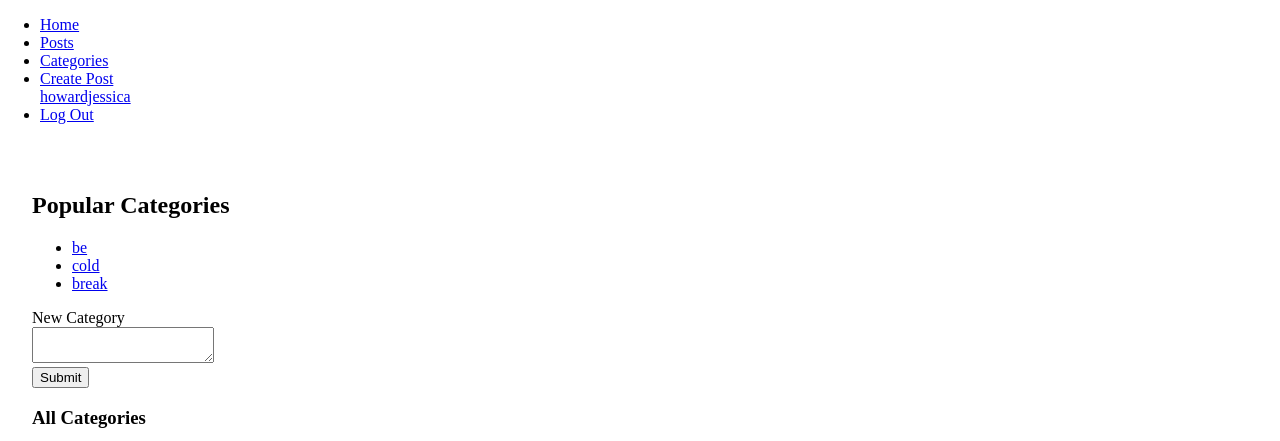
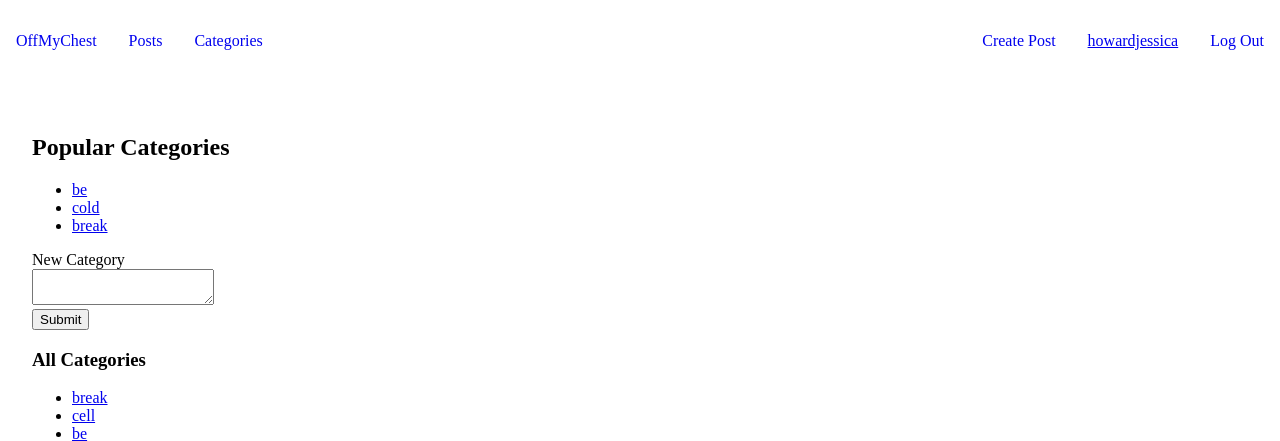
Before and after one commit to kathulhur/off-my-chest, a Flask app: page /categories in a window 1280 px wide. Shown: the top 441 px of the page. Run offline with Flask 3, Linux system fonts and the light colour scheme; a user stored in the database is signed in; data comes from the database, SQL or seed files in the repository.

Commit message:
Add style to navigation bar

```diff
--- a/templates/base.html
+++ b/templates/base.html
@@ -7,18 +7,20 @@
     <title>{% block title %} {% endblock %}</title>
 </head>
 <body style="margin: 0;">
-    <nav>
-        <ul>
-            <li><a href="{{ url_for('index') }}">Home</a></li>
-            <li><a href="{{ url_for('posts') }}">Posts</a></li>
-            <li><a href="{{ url_for('categories') }}">Categories</a></li>
+    <nav style="display: flex; justify-content: space-between; padding: 1rem;">
+        <ul style="list-style: none; display: flex; column-gap: 2rem; padding-left: 0;">
+            <li><a style="text-decoration: none;" href="{{ url_for('index') }}">OffMyChest</a></li>
+            <li><a style="text-decoration: none;" href="{{ url_for('posts') }}">Posts</a></li>
+            <li><a style="text-decoration: none;" href="{{ url_for('categories') }}">Categories</a></li>
+        </ul>
+        <ul style="list-style: none; display: flex; column-gap: 2rem; padding-left: 0;">
             {% if current_user.is_authenticated %}
-            <li><a href="{{ url_for('create_post') }}">Create Post</a></li>
-            <a href="{{ url_for('user', user_id=current_user.id) }}">{{ current_user.username }}</a>
-            <li><a href="{{ url_for('logout') }}">Log Out</a></li>
+                <li><a style="text-decoration: none;" href="{{ url_for('create_post') }}">Create Post</a></li>
+                <a href="{{ url_for('user', user_id=current_user.id) }}">{{ current_user.username }}</a>
+                <li><a style="text-decoration: none;" href="{{ url_for('logout') }}">Log Out</a></li>
             {% else %}
-            <li><a href="{{ url_for('login') }}">Log In</a></li>
-            <li><a href="{{ url_for('signup') }}">Sign Up</a></li>
+                <li><a style="text-decoration: none;" href="{{ url_for('login') }}">Log In</a></li>
+                <li><a style="text-decoration: none;" href="{{ url_for('signup') }}">Sign Up</a></li>
             {% endif %}
         </ul>
     </nav>
```
